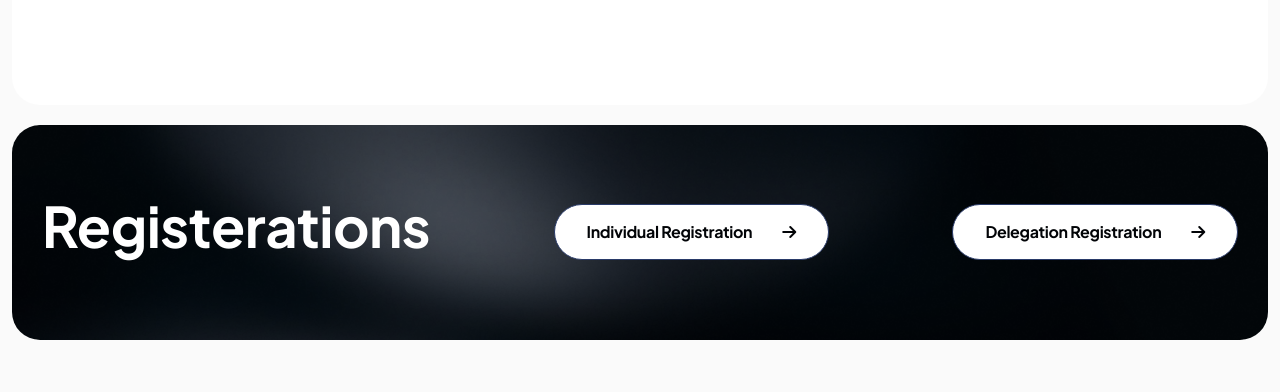
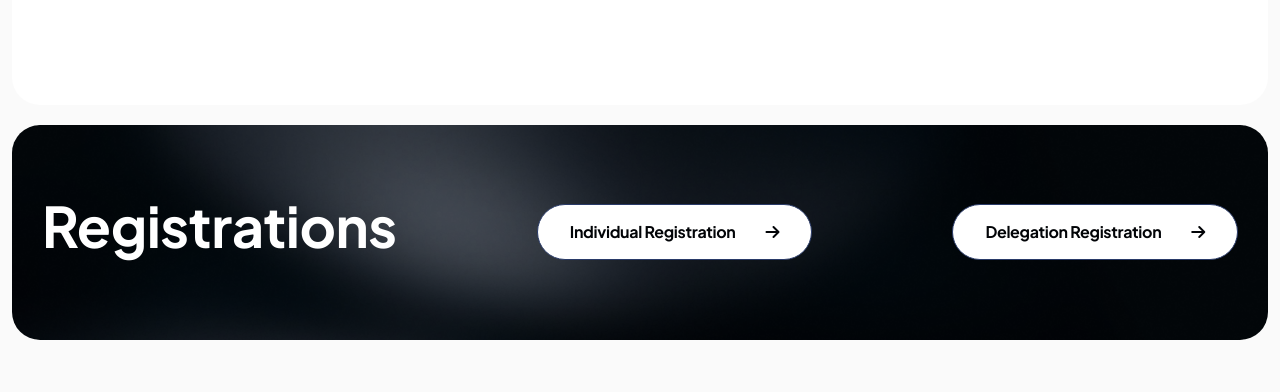
Before and after one commit to SundaramKr/BMS-MUN, a plain HTML site: page index.html in a window 1280 px wide. Shown: the part 4476-4868 px from the top of the page. Drawn offline with Linux system fonts and the light colour scheme.

Commit message:
fixed typo

```diff
--- a/index.html
+++ b/index.html
@@ -1030,7 +1030,7 @@
         <div class="container-fluid cs-cta-inner" style="background-image:url(assets/images/cta-bg.png);">
           <div class="row">
             <div class="cs-cta-content">
-              <div class="cta-heading wow animate__animated animate__fadeInLeft" style="padding-bottom: 15px;"><h2>Registerations</h2></div>
+              <div class="cta-heading wow animate__animated animate__fadeInLeft" style="padding-bottom: 15px;"><h2>Registrations</h2></div>
               <div class="cs-btn-group wow animate__animated animate__fadeInRight">
                 <a href="https://forms.gle/q4DpEc5CPCreHiaQ9" target="_blank" class="cs-btn cs-btn-fill">Individual Registration<i class="fa-solid fa-arrow-right"></i></a>
               </div>
```
